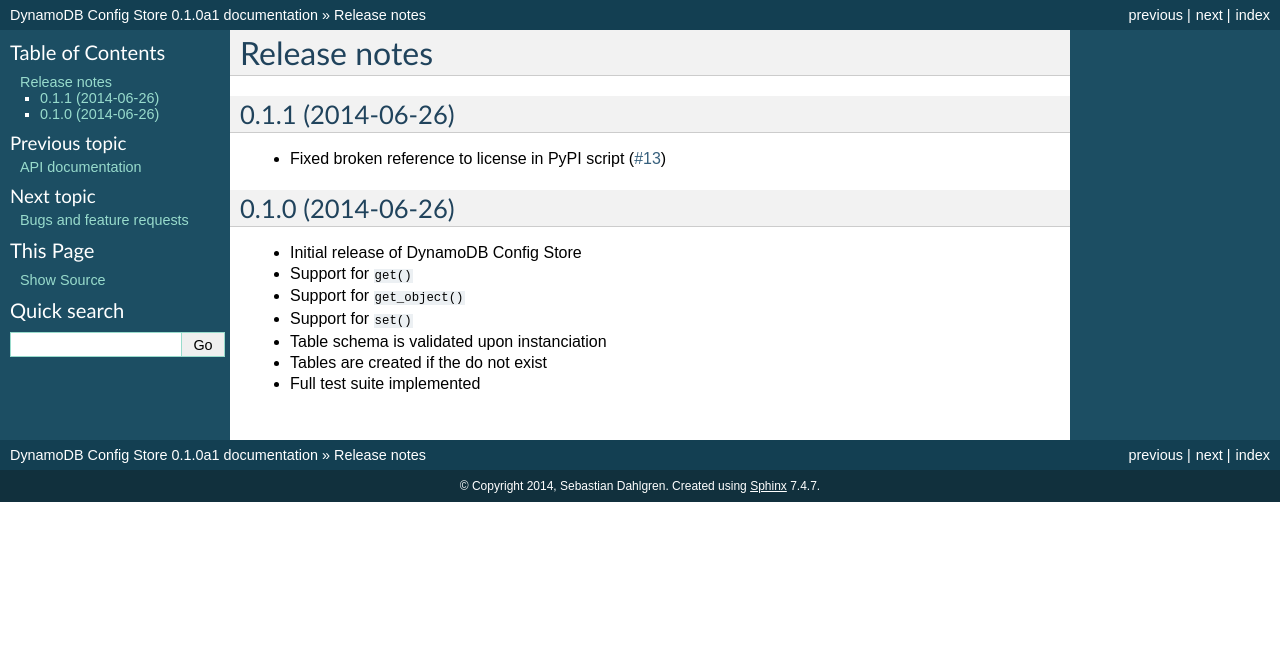
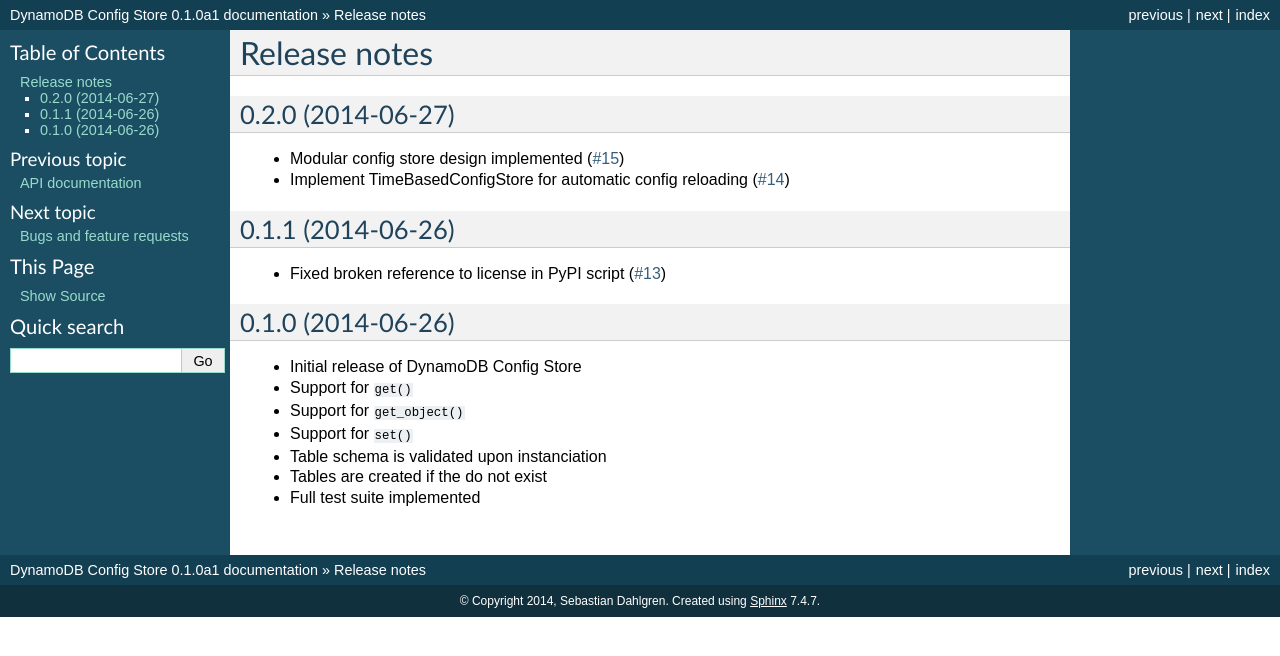
Before and after one commit to sebdah/dynamodb-config-store, a Sphinx documentation site: the page built from docs/release_notes.rst, in a window 1280 px wide. Shown: the top 656 px of the page. Built offline with Sphinx 7.4.7, drawn with Linux system fonts in a browser that asks for light colours.

Commit message:
Updated release notes for 0.2.0

```diff
--- a/docs/release_notes.rst
+++ b/docs/release_notes.rst
@@ -1,5 +1,11 @@
 Release notes
 =============
+
+0.2.0 (2014-06-27)
+------------------
+
+* Modular config store design implemented (`#15 <https://github.com/sebdah/dynamodb-config-store/issues/15>`_)
+* Implement TimeBasedConfigStore for automatic config reloading (`#14 <https://github.com/sebdah/dynamodb-config-store/issues/14>`_)
 
 0.1.1 (2014-06-26)
 ------------------
```
